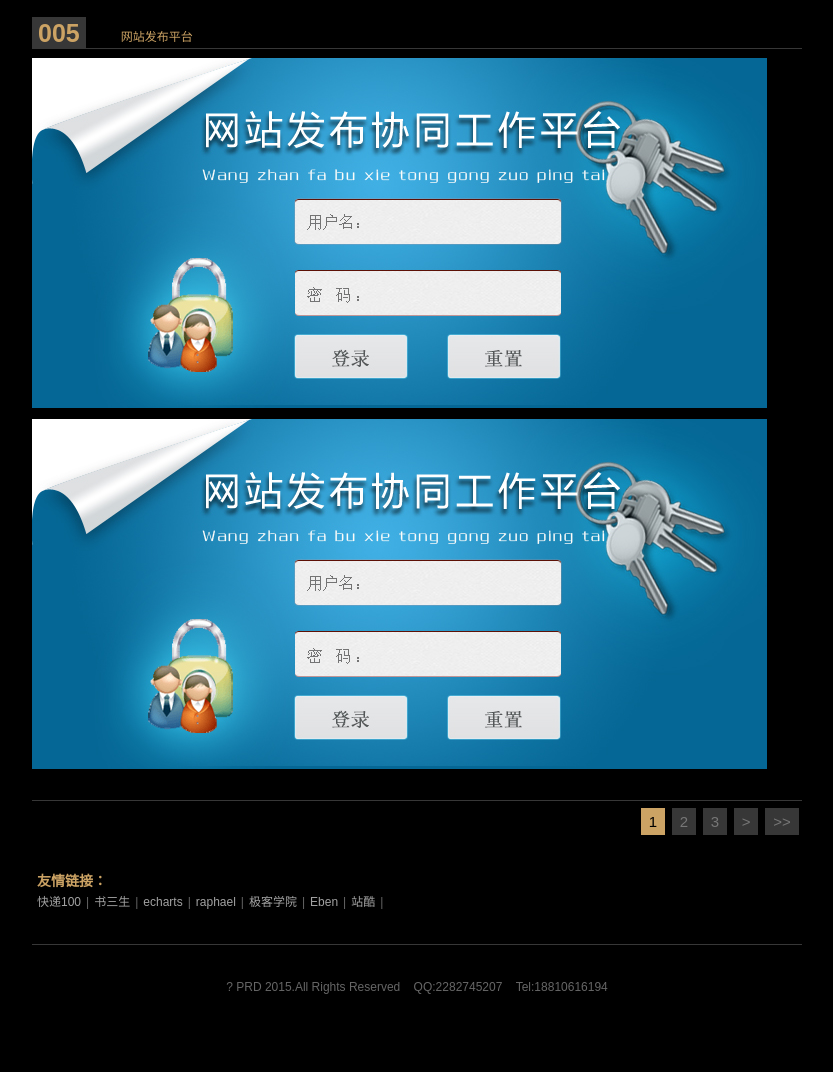
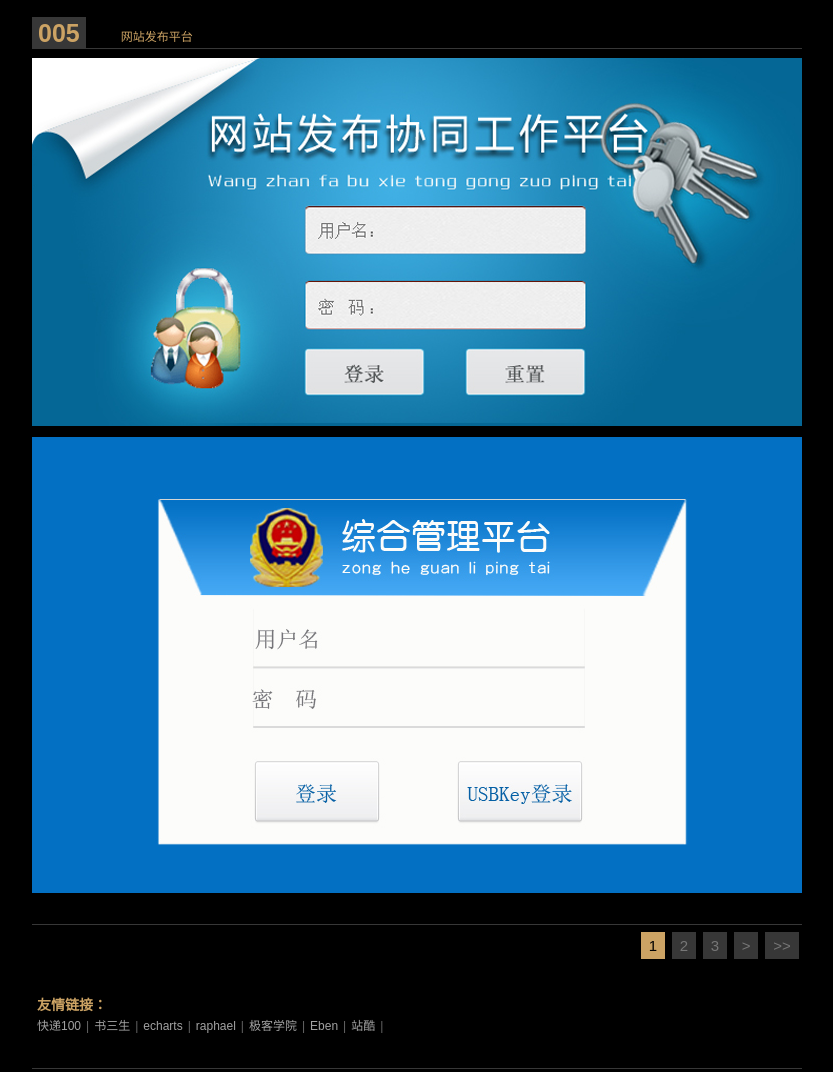
Before and after one commit to zhimengmeng/zhimengmeng.github.io, a plain HTML site: page index.html in a window 1280 px wide. Shown: the part 3147-4219 px from the top of the page, without its empty margins (223-1056 px from the left). Before the commit the page ends 4161 px from the top, so only its background shows below. Drawn offline with nearby package versions, Linux system fonts and the light colour scheme; some packages are replaced by stand-ins of ours; a script that the page names is missing.

Commit message:
添加内容

```diff
--- a/index.html
+++ b/index.html
@@ -112,11 +112,11 @@
                         <div class="list">
               <div class="num-title"><span>005</span><h3>网站发布平台</h3></div>
               <div class="list-imgs">
-                                    <a class="fancybox-thumb" rel="fancybox-thumb-005" href="public/attached/yu.jpg" title="网站发布平台">
-                                              <img src="public/attached/yu.jpg" alt="" />
+                                    <a class="fancybox-thumb" rel="fancybox-thumb-005" href="public/attached/002.png" title="网站发布平台">
+                                              <img src="public/attached/002.png" alt="" />
                                             </a>
-                                        <a class="fancybox-thumb" rel="fancybox-thumb-005" href="public/attached/yu.jpg" title="网站发布平台">
-                                              <img src="public/attached/yu.jpg" alt="" />
+                                        <a class="fancybox-thumb" rel="fancybox-thumb-005" href="public/attached/0026.png" title="网站发布平台">
+                                              <img src="public/attached/0026.png" alt="" />
                                             </a>
                                   </div>
                           </div>
```
Also changed, not shown: public/attached/002.png (added), public/attached/0026.png (added).
